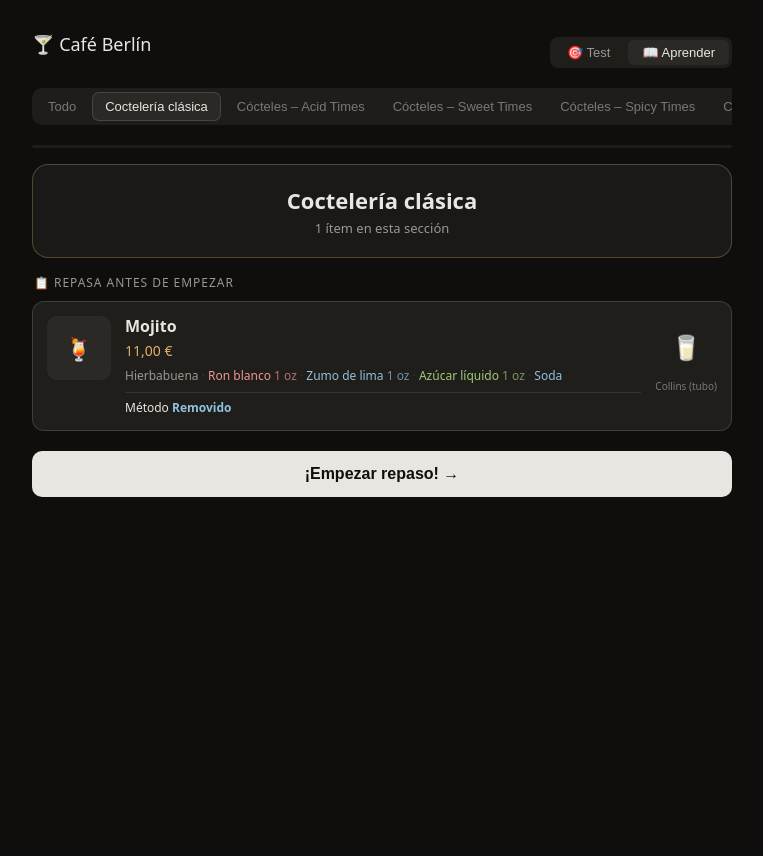
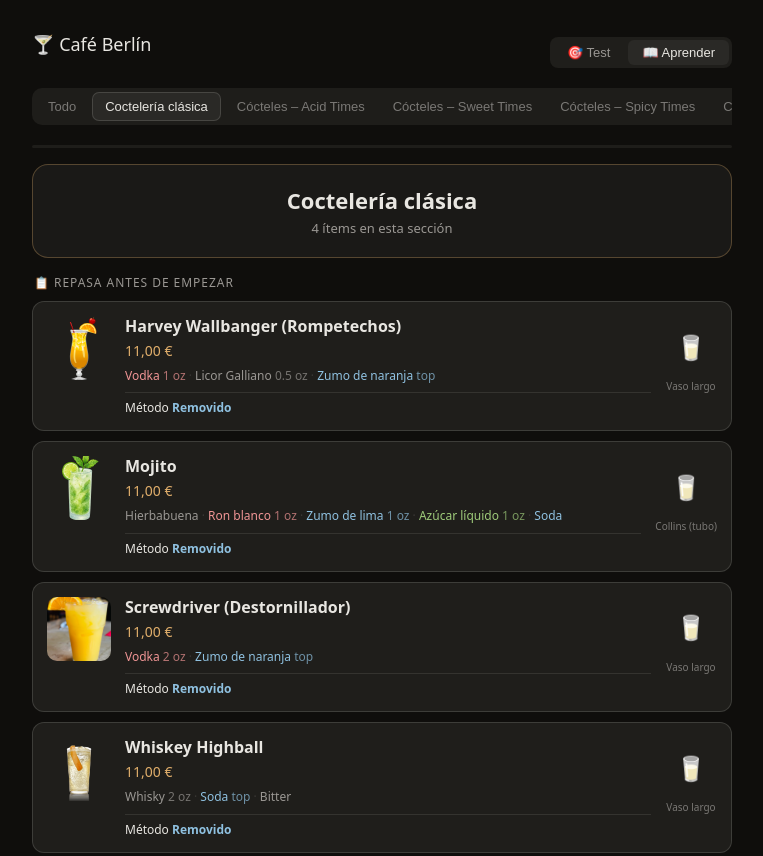
Before and after one commit to MarieBerezhna/cafeberlin, a plain HTML site: page index.html in a window 1280 px wide. Shown: the top 856 px of the page, without its empty margins (258-1021 px from the left). Before the commit the page ends 800 px from the top, so only its background shows below. Drawn offline with Linux system fonts and the light colour scheme.

Commit message:
coctails

```diff
--- a/index.html
+++ b/index.html
@@ -121,6 +121,24 @@ const RAW = [
    doses:{"Ron blanco":"1 oz","Zumo de lima":"1 oz","Azúcar líquido":"1 oz"},
    method:"Removido",
    glass:"Collins (tubo)",
+   prices:[{label:"cóctel",p:11}]},
+  {cat:"Coctelería clásica",name:"Whiskey Highball",hasIngr:true,
+   ingr:["Whisky","Soda","Bitter"],
+   doses:{"Whisky":"2 oz","Soda":"top"},
+   method:"Removido",
+   glass:"Vaso largo",
+   prices:[{label:"cóctel",p:11}]},
+  {cat:"Coctelería clásica",name:"Screwdriver (Destornillador)",hasIngr:true,
+   ingr:["Vodka","Zumo de naranja"],
+   doses:{"Vodka":"2 oz","Zumo de naranja":"top"},
+   method:"Removido",
+   glass:"Vaso largo",
+   prices:[{label:"cóctel",p:11}]},
+  {cat:"Coctelería clásica",name:"Harvey Wallbanger (Rompetechos)",hasIngr:true,
+   ingr:["Vodka","Licor Galliano","Zumo de naranja"],
+   doses:{"Vodka":"1 oz","Licor Galliano":"0.5 oz","Zumo de naranja":"top"},
+   method:"Removido",
+   glass:"Vaso largo",
    prices:[{label:"cóctel",p:11}]},
   {cat:"Cócteles – Acid Times",name:"Blue Margarita",hasIngr:true,ingr:["Tequila","Licor Bols Blue Curaçao","Sirope de agave","Zumo de lima"],
    prices:[{label:"cóctel",p:12}]},
@@ -392,6 +410,10 @@ const IMAGES = {
   "Noilly Prat Blanco Seco": `${CDN}/vermouth/nolly_prat_blanco_seco.webp`,
   "Martini Reserva Rubino": `${CDN}/vermouth/martini_reserva_rubino.webp`,
   "Martini Reserva Ambrato": `${CDN}/vermouth/martini_reserva_ambrato.webp`,
+  "Mojito": `${CDN}/classic_coctails/mojito.webp`,
+  "Whiskey Highball": `${CDN}/classic_coctails/whisky_highball.webp`,
+  "Screwdriver (Destornillador)": `${CDN}/classic_coctails/screwdriver.webp`,
+  "Harvey Wallbanger (Rompetechos)": `${CDN}/classic_coctails/harvey_wallbanger.webp`,
   "Spritz": `${CDN}/spritz/campari_spritz.webp`,
   "Aperol Spritz": `${CDN}/spritz/aperol_spritz.webp`,
   "Campari Spritz": `${CDN}/spritz/campari_spritz.webp`,
```
Also changed, not shown: classic_coctails/harvey_wallbanger.webp (added), classic_coctails/mojito.webp (added), classic_coctails/screwdriver.webp (added), classic_coctails/whisky_highball.webp (added).
